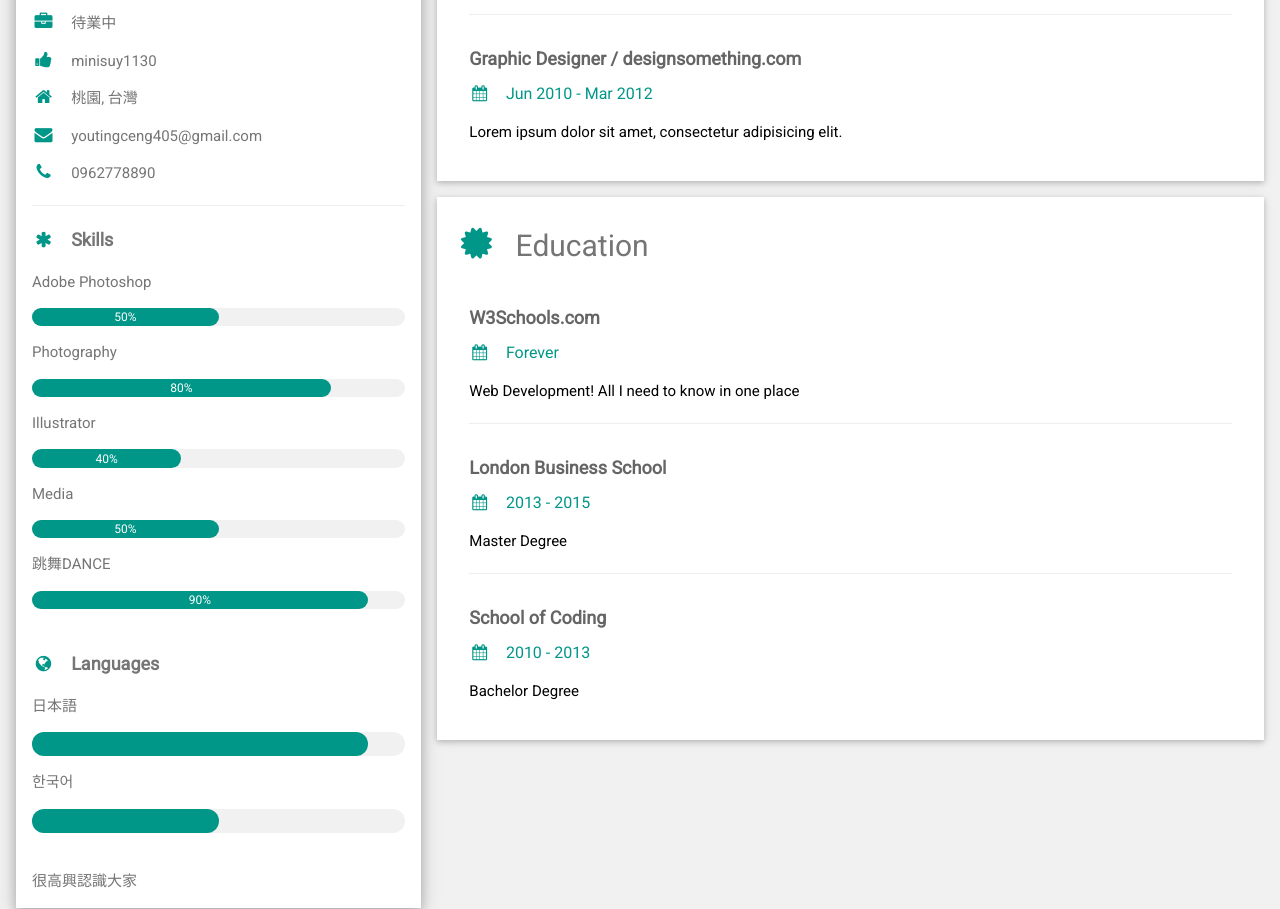
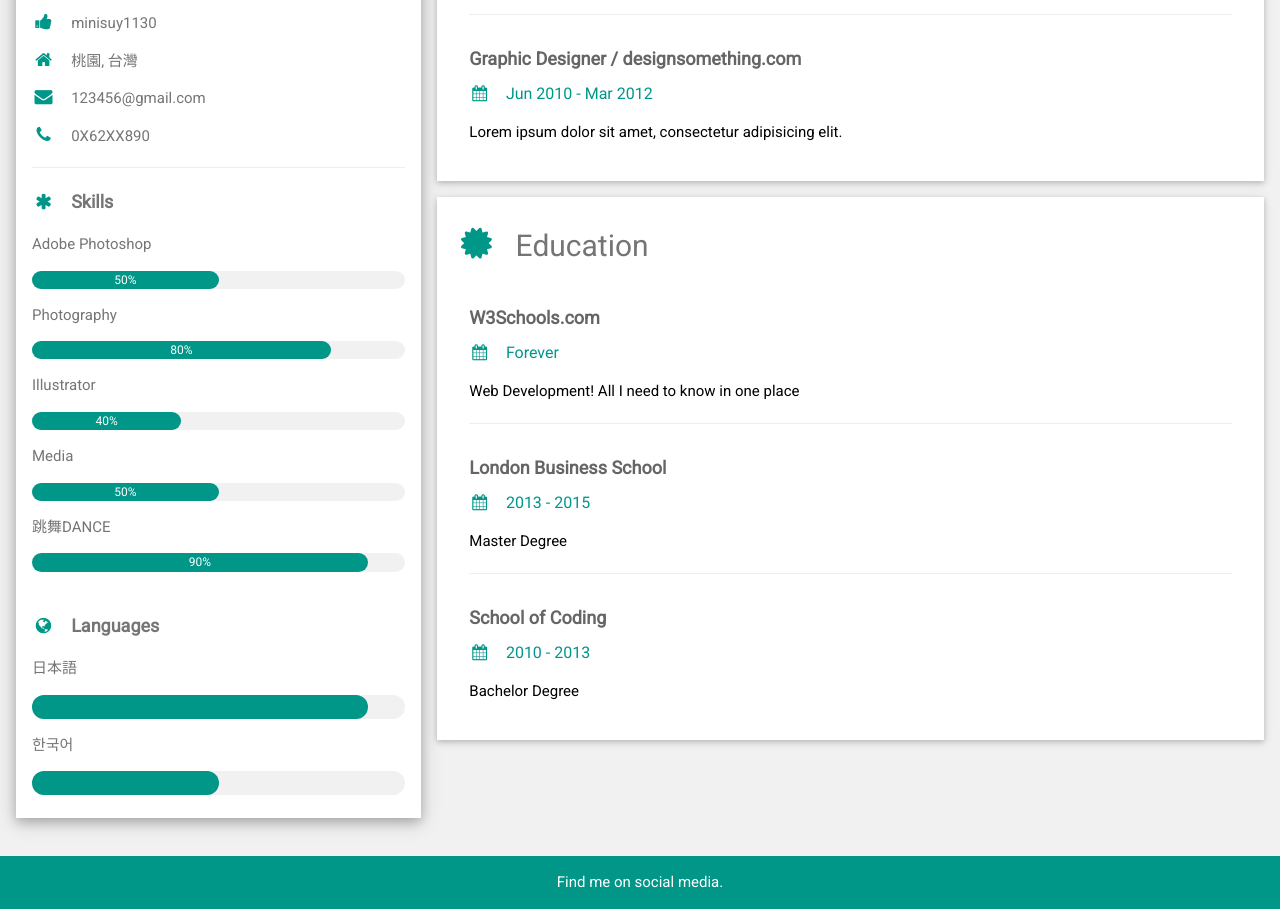
Before and after one commit to hiyorisunny/hiyorisunny.github.io, a plain HTML site: page index2.html in a window 1280 px wide. Shown: the part 423-1332 px from the top of the page. Drawn offline with nearby package versions, Linux system fonts and the light colour scheme.

Commit message:
Update index2.html

```diff
--- a/index2.html
+++ b/index2.html
@@ -28,11 +28,10 @@
             </div>
         </div>
         <div class="w3-container">
-          <p><i class="fa fa-briefcase fa-fw w3-margin-right w3-large w3-text-teal"></i>待業中</p>
           <p><i class="fa fa-thumbs-up fa-fw w3-margin-right w3-large w3-text-teal"></i>minisuy1130</p>
           <p><i class="fa fa-home fa-fw w3-margin-right w3-large w3-text-teal"></i>桃園, 台灣</p>
-          <p><i class="fa fa-envelope fa-fw w3-margin-right w3-large w3-text-teal"></i>youtingceng405@gmail.com</p>
-          <p><i class="fa fa-phone fa-fw w3-margin-right w3-large w3-text-teal"></i>0962778890</p>
+          <p><i class="fa fa-envelope fa-fw w3-margin-right w3-large w3-text-teal"></i>123456@gmail.com</p>
+          <p><i class="fa fa-phone fa-fw w3-margin-right w3-large w3-text-teal"></i>0X62XX890</p>
           <hr>
 
           <p class="w3-large"><b><i class="fa fa-asterisk fa-fw w3-margin-right w3-text-teal"></i>Skills</b></p>
@@ -70,7 +69,6 @@
             <div class="w3-round-xlarge w3-teal" style="height:24px;width:50%"></div>
           </div>
           <br>
-          <p>很高興認識大家</p>
         </div>
       </div><br>
 
```
